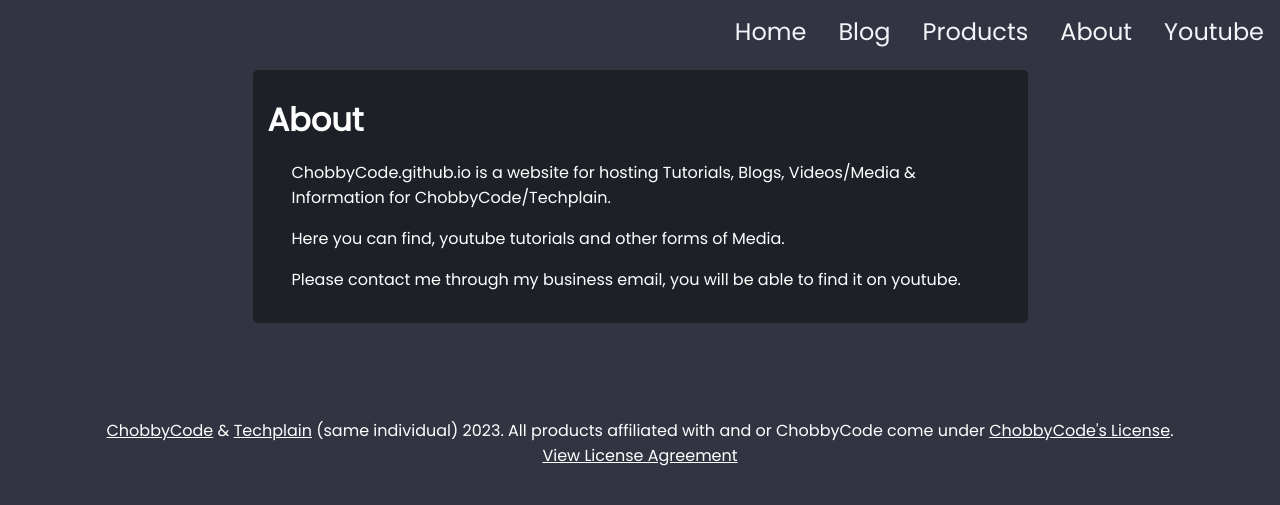
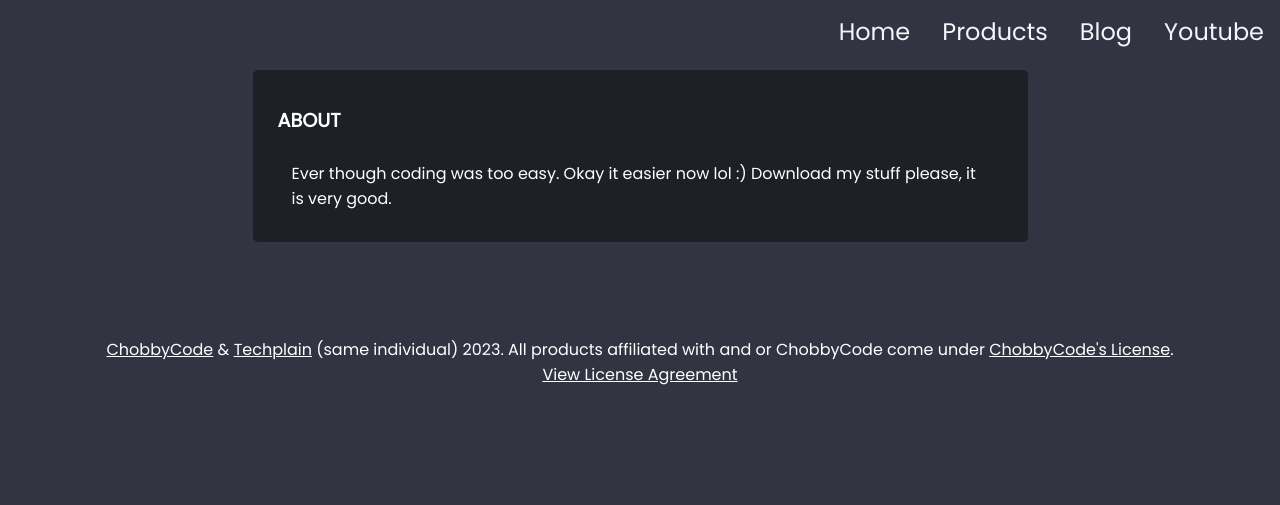
Before and after one commit to ChobbyCode/ChobbyCode.github.io, a Jekyll site: the page built from about.md, in a window 1280 px wide. Shown: the top 505 px of the page. Built offline with Jekyll 4.4.1, drawn with Linux system fonts in a browser that asks for light colours; our own code applies the rules of GitHub Pages for plain Markdown files.

Commit message:
Updated Site

```diff
--- a/_includes/nav.html
+++ b/_includes/nav.html
@@ -2,9 +2,9 @@
     <nav>
         <ul style="font-family: PoppinsBold; font-size:150%; ">
             <li><a href="/home/">Home</a></li>
+            <li><a href="/products/">Products</a></li>
             <li><a href="/blog/">Blog</a></li>
-            <li><a href="/products/">Products</a></li>
-            <li><a href="/about/">About</a></li>
+            <!-- <li><a href="/about/">About</a></li> -->
             <li><a href="https://www.youtube.com/channel/UCGTBbWzzWBv3qTStI30zklw">Youtube</a>
             </li>
         </ul>
--- a/about.md
+++ b/about.md
@@ -1,12 +1,8 @@
 ---
-Permalink: /about/
 layout: default
+permalink: /about/
 ---
 
-# About
+### About
 
-ChobbyCode.github.io is a website for hosting Tutorials, Blogs, Videos/Media & Information for ChobbyCode/Techplain.
-
-Here you can find, youtube tutorials and other forms of Media.
-
-Please contact me through my business email, you will be able to find it on youtube.
+Ever though coding was too easy. Okay it easier now lol :) Download my stuff please, it is very good.
--- a/products.html
+++ b/products.html
@@ -1,5 +1,6 @@
 ---
 layout: nonContent
+permalink: /products/
 ---
 
 <div class="post">
```
